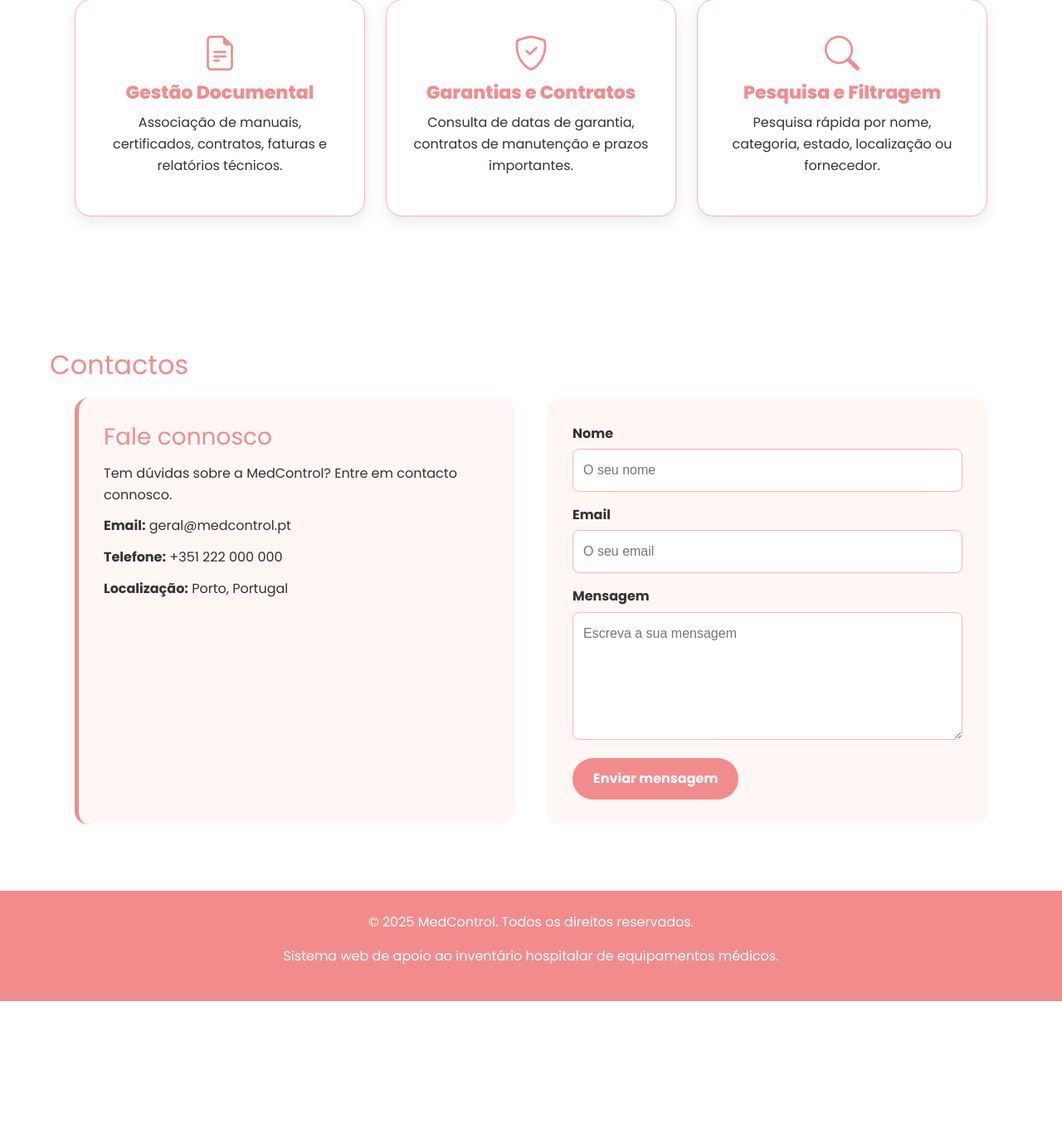
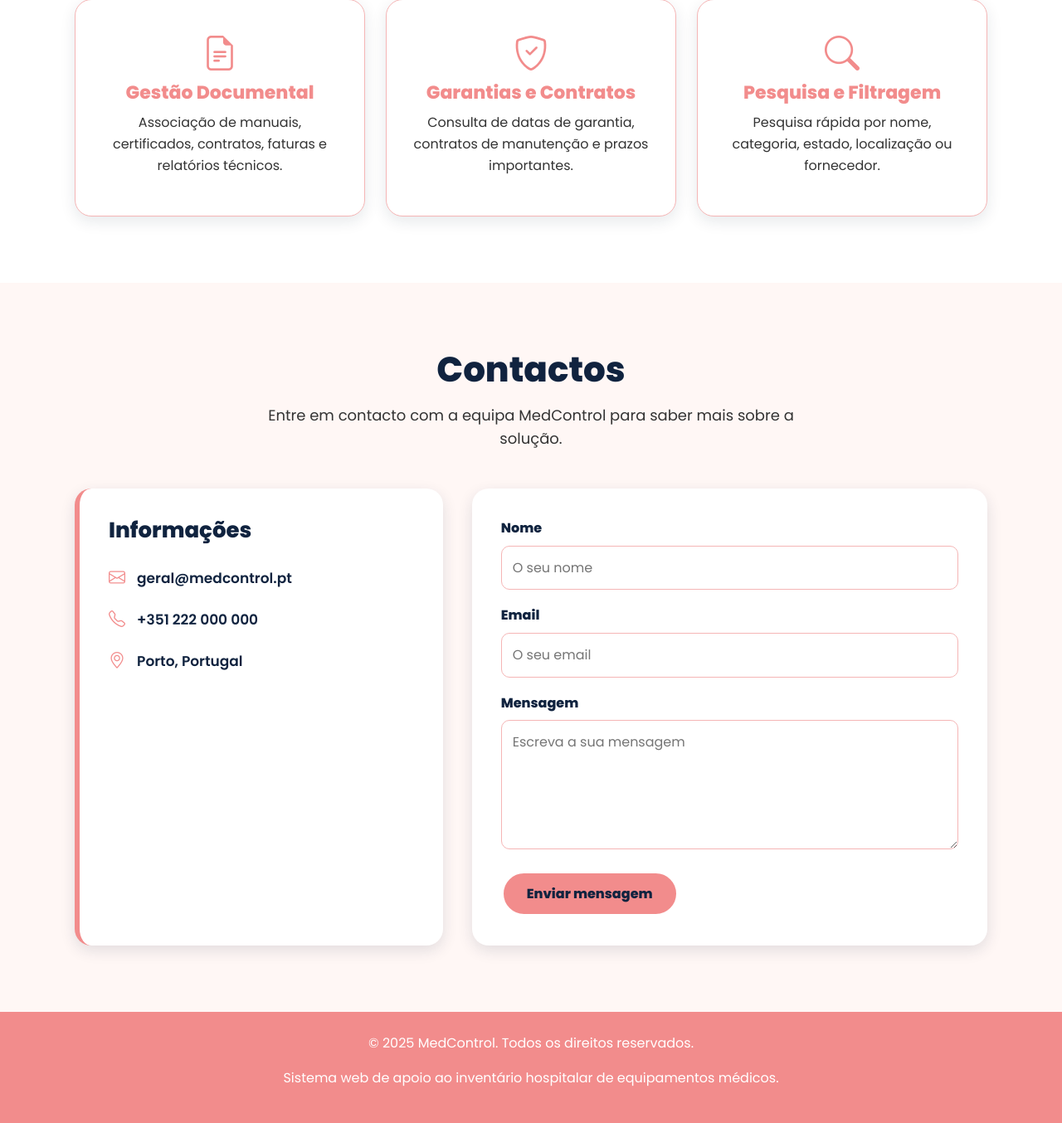
Before and after one commit to MariaFerreira1240661/Projeto-Sibdas, a PHP site: page /frontend/index.html in a window 1280 px wide. Shown: the part 1900-3254 px from the top of the page at 83% size. Before the commit the page ends 3107 px from the top, so only its background shows below. Run offline with PHP 8.4, Linux system fonts and the light colour scheme.

Commit message:
Melhoria visual da secção de contactos do frontend

```diff
--- a/assets/css/estilo.css
+++ b/assets/css/estilo.css
@@ -275,67 +275,104 @@ footer {
 }
 
 #contactos {
-    background-color: #ffffff;
+    background-color: #fff7f5;
+    text-align: center;
+}
+
+#contactos h2 {
+    color: #10233f;
+    font-size: 42px;
+    font-weight: 800;
+    margin-bottom: 15px;
+}
+
+.contactos-intro {
+    max-width: 700px;
+    margin: 0 auto 45px auto;
+    color: #333333;
+    font-size: 18px;
 }
 
 .contactos-container {
     display: grid;
-    grid-template-columns: 1fr 1fr;
-    gap: 40px;
+    grid-template-columns: 1fr 1.4fr;
+    gap: 35px;
     max-width: 1100px;
     margin: 0 auto;
+    text-align: left;
 }
 
 .contactos-info {
-    background-color: #fff7f5;
-    padding: 30px;
-    border-radius: 16px;
-    border-left: 5px solid #f28c8c;
+    background-color: #ffffff;
+    padding: 35px;
+    border-radius: 20px;
+    border-left: 6px solid #f28c8c;
+    box-shadow: 0 6px 18px rgba(16, 35, 63, 0.12);
 }
 
 .contactos-info h3 {
-    color: #f28c8c;
-    margin-bottom: 15px;
+    color: #10233f;
+    font-size: 26px;
+    font-weight: 800;
+    margin-bottom: 25px;
 }
 
 .contactos-info p {
-    margin-bottom: 12px;
+    color: #10233f;
+    font-size: 17px;
+    font-weight: 600;
+    margin-bottom: 18px;
+}
+
+.contactos-info i {
+    color: #f28c8c;
+    margin-right: 10px;
+    font-size: 20px;
 }
 
 .contactos-formulario {
-    background-color: #fff7f5;
-    padding: 30px;
-    border-radius: 16px;
+    background-color: #ffffff;
+    padding: 35px;
+    border-radius: 20px;
+    box-shadow: 0 6px 18px rgba(16, 35, 63, 0.12);
 }
 
 .contactos-formulario label {
     display: block;
-    font-weight: bold;
-    margin-bottom: 6px;
+    color: #10233f;
+    font-weight: 800;
+    margin-bottom: 8px;
 }
 
 .contactos-formulario input,
 .contactos-formulario textarea {
     width: 100%;
-    padding: 12px;
-    margin-bottom: 15px;
+    padding: 13px;
+    margin-bottom: 18px;
     border: 1px solid #f5b5b5;
-    border-radius: 8px;
-    font-family: Arial, Helvetica, sans-serif;
+    border-radius: 10px;
+    font-family: "Poppins", Arial, Helvetica, sans-serif;
+}
+
+.contactos-formulario input:focus,
+.contactos-formulario textarea:focus {
+    outline: none;
+    border-color: #10233f;
 }
 
 .contactos-formulario button {
     background-color: #f28c8c;
-    color: #ffffff;
-    border: none;
-    padding: 12px 25px;
+    color: #10233f;
+    border: 3px solid #ffffff;
+    padding: 12px 28px;
     border-radius: 30px;
-    font-weight: bold;
+    font-weight: 800;
     cursor: pointer;
 }
 
 .contactos-formulario button:hover {
-    background-color: #e67878;
+    background-color: #10233f;
+    color: #ffffff;
 }
 
 @media (max-width: 900px) {
--- a/frontend/index.html
+++ b/frontend/index.html
@@ -138,15 +138,18 @@
 
     <section id="contactos">
         <h2>Contactos</h2>
+        <p class="contactos-intro">
+            Entre em contacto com a equipa MedControl para saber mais sobre a solução.
+        </p>
 
         <div class="contactos-container">
 
             <div class="contactos-info">
-                <h3>Fale connosco</h3>
-                <p>Tem dúvidas sobre a MedControl? Entre em contacto connosco.</p>
-                <p><strong>Email:</strong> geral@medcontrol.pt</p>
-                <p><strong>Telefone:</strong> +351 222 000 000</p>
-                <p><strong>Localização:</strong> Porto, Portugal</p>
+                <h3>Informações</h3>
+
+                <p><i class="bi bi-envelope"></i> geral@medcontrol.pt</p>
+                <p><i class="bi bi-telephone"></i> +351 222 000 000</p>
+                <p><i class="bi bi-geo-alt"></i> Porto, Portugal</p>
             </div>
 
             <form class="contactos-formulario">
```
